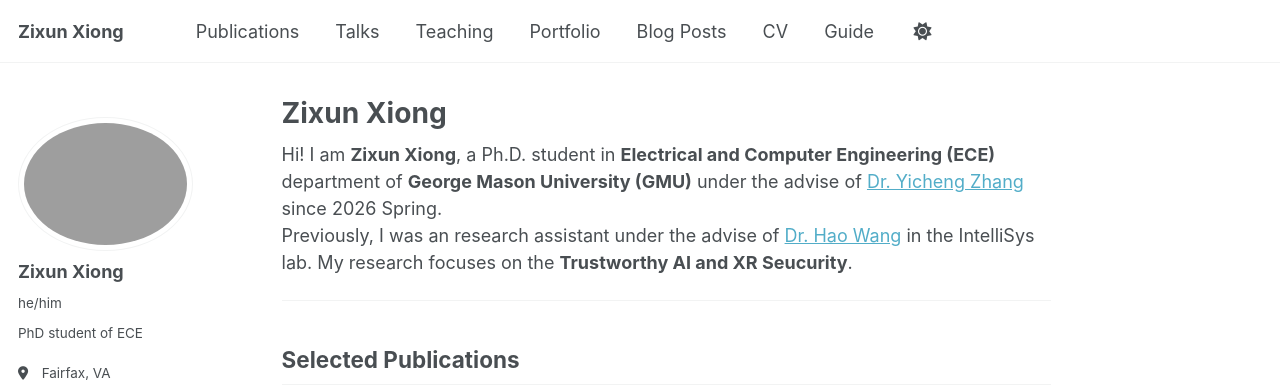
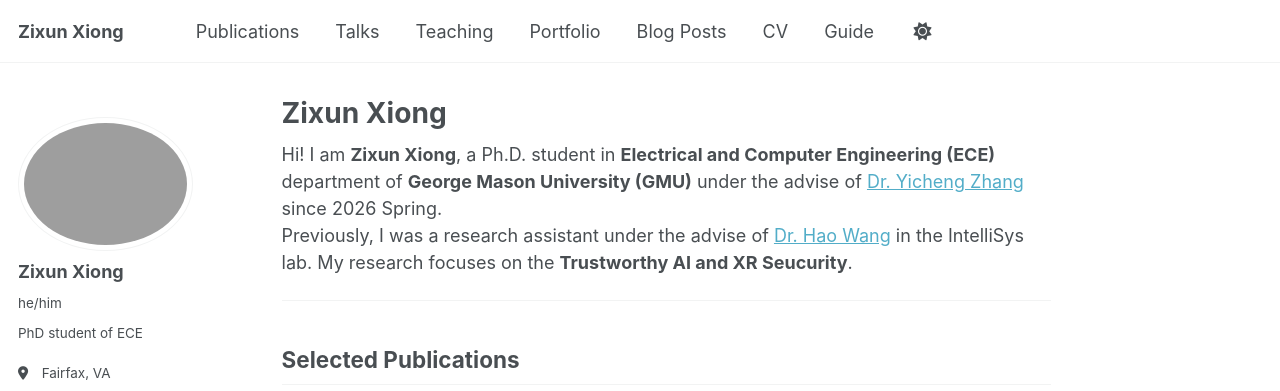
Before and after one commit to kitaharasetusna/zixun-xiong.github.io, a Jekyll site: the page built from _pages/about.md, in a window 1280 px wide and 1359 px high. Shown: the top 391 px of the window. Built offline with Jekyll 4.4.1, drawn with Linux system fonts in a browser that asks for light colours; some web fonts are replaced; a script that is not in the unit is left out.

```diff
--- a/_pages/about.md
+++ b/_pages/about.md
@@ -8,7 +8,7 @@ redirect_from:
 ---
 
 Hi! I am **Zixun Xiong**, a Ph.D. student in **Electrical and Computer Engineering (ECE)** department of **George Mason University (GMU)** under the advise of [Dr. Yicheng Zhang](https://yichez.site/) since 2026 Spring.
-Previously, I was an research assistant under the advise of [Dr. Hao Wang](https://intellisys.haow.us/publications/) in the IntelliSys lab.
+Previously, I was a research assistant under the advise of [Dr. Hao Wang](https://intellisys.haow.us/haowang/) in the IntelliSys lab.
 My research focuses on the **Trustworthy AI and XR Seucurity**.
 
 ---
```
